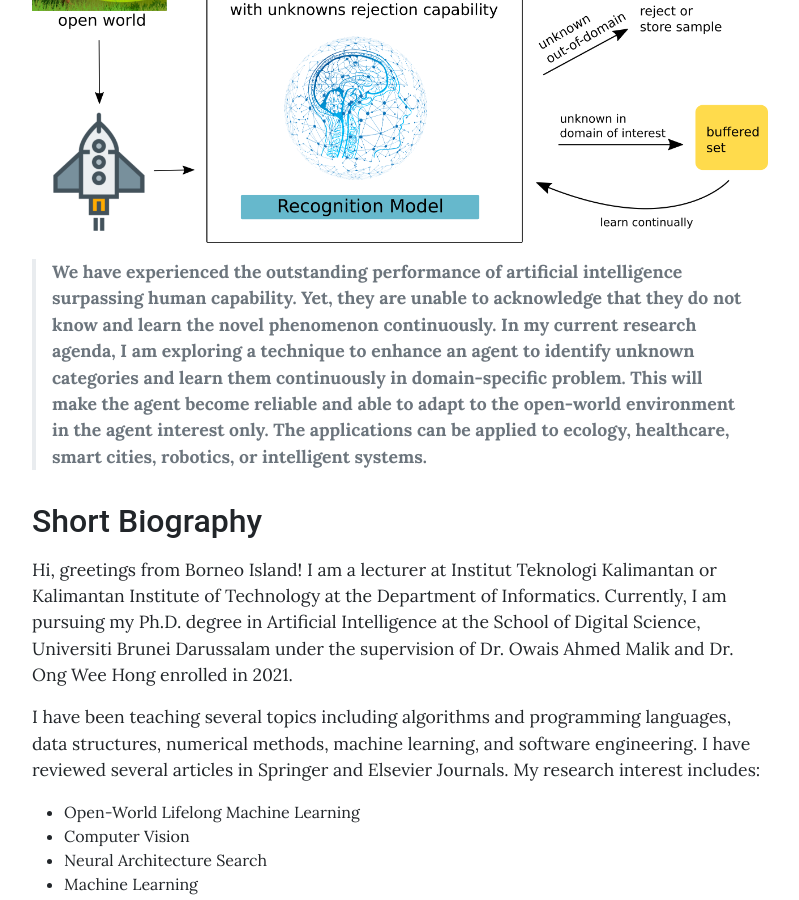
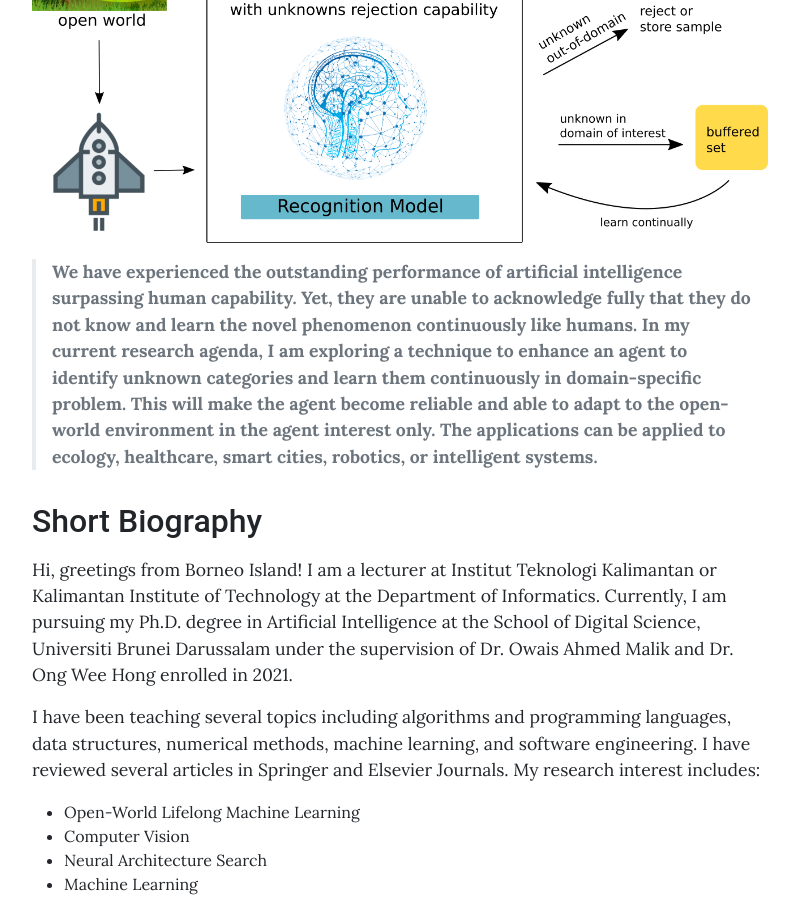
Before and after one commit to gusti-alfarisy/gusti-alfarisy.github.io, a Jekyll site: the page built from pages/home.md, in a window 1280 px wide and 900 px high, scrolled down 773 px. Shown: the whole window, without its empty margins (240-1039 px from the left). Built offline with Jekyll 4.4.1, drawn with Linux system fonts in a browser that asks for light colours.

Commit message:
updating pages

```diff
--- a/pages/home.md
+++ b/pages/home.md
@@ -13,7 +13,7 @@ permalink: /
 ## Research Agendas
 
 ![Current research agendas](assets/theme/images/main_illustration_final.png)
-> **We have experienced the outstanding performance of artificial intelligence surpassing human capability. Yet, they are unable to acknowledge that they do not know and learn the novel phenomenon continuously. In my current research agenda, I am exploring a technique to enhance an agent to identify unknown categories and learn them continuously in domain-specific problem.  This will make the agent become reliable and able to adapt to the open-world environment in the agent interest only. The applications can be applied to ecology, healthcare, smart cities, robotics, or intelligent systems.**
+> **We have experienced the outstanding performance of artificial intelligence surpassing human capability. Yet, they are unable to acknowledge fully that they do not know and learn the novel phenomenon continuously like humans. In my current research agenda, I am exploring a technique to enhance an agent to identify unknown categories and learn them continuously in domain-specific problem.  This will make the agent become reliable and able to adapt to the open-world environment in the agent interest only. The applications can be applied to ecology, healthcare, smart cities, robotics, or intelligent systems.**
 
 ## Short Biography
 
```
